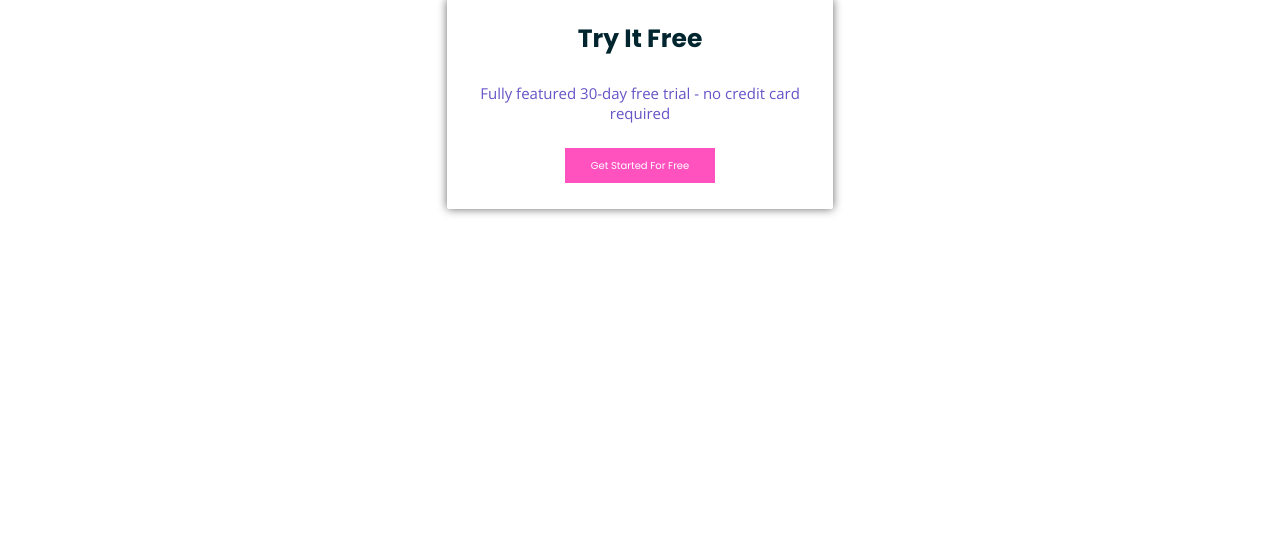
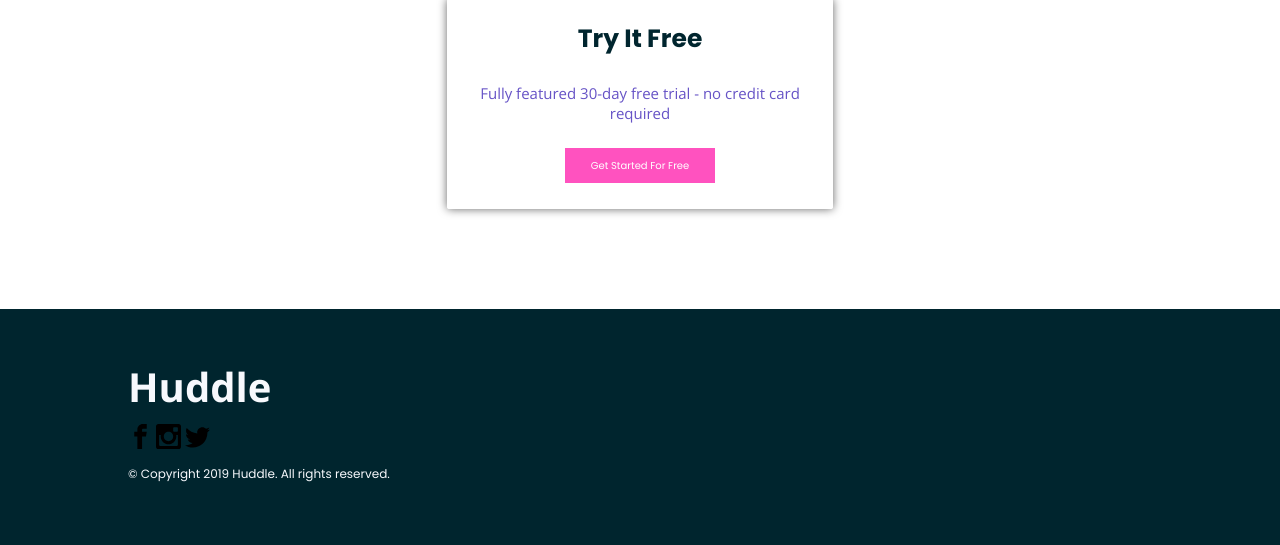
Before and after one commit to AndreiSold/HuddleDesign, a PHP site: page /index.html in a window 1280 px wide. Shown: the part 1341-1886 px from the top of the page. Before the commit the page ends 1556 px from the top, so only its background shows below. Run offline with PHP 8.4, Linux system fonts and the light colour scheme.

Commit message:
Added the footer and created the social part of it

```diff
--- a/css/app.css
+++ b/css/app.css
@@ -34,6 +34,37 @@ body {
     -o-box-shadow: 0 0 10px rgba(0, 0, 0, 0.6);
 
     min-width: 220px;
+}
+
+#footer {
+    background-color: hsl(192, 100%, 9%);
+    width: 100%;
+    margin-top: 100px;
+}
+
+#footer-grid {
+    display: grid;
+    grid-template: 'social links subscribe';
+    grid-template-columns: 1fr 1fr 1fr;
+    box-sizing: border-box;
+    width: 80%;
+    margin: 0 auto;
+    padding: 50px 0;
+}
+
+.footer-social {
+    grid-area: social;
+    display: block;
+}
+
+.footer-links {
+    grid-area: links;
+    display: block;
+}
+
+.footer-subscribe {
+    grid-area: subscribe;
+    display: block;
 }
 
 .right-content {
@@ -105,8 +136,16 @@ body {
     margin-bottom: 50px !important;
 }
 
+.mb-1 {
+    margin-bottom: 10px !important;
+}
+
 .mt-2 {
     margin-top: 20px !important;
+}
+
+.mt-0 {
+    margin-top: 0 !important;
 }
 
 .centered {
@@ -133,6 +172,35 @@ body {
     width: 90%;
 }
 
+.width-100 {
+    width: 100%;
+}
+
+.text-align-left {
+    text-align: left;
+}
+
+#social-images {
+    width: 25%;
+    display: table;
+}
+
+.social-image-container {
+    display: table-cell;
+}
+
+.social-image {
+    width: 25px;
+    height: 25px;
+}
+
+.footer-paragraph {
+    color: hsl(214, 64%, 98%);
+    font-weight: 400;
+    font-family: Poppins;
+    font-size: 12px;
+}
+
 .get-started-button {
     width: 20%;
     min-width: 150px;
@@ -148,6 +216,13 @@ body {
 
 .get-started-button:hover {
     background-color: hsl(280, 100%, 66%);
+}
+
+.white-title {
+    font-family: "Open Sans";
+    color: hsl(214, 64%, 98%);
+    font-weight: 700;
+    font-size: 40px;
 }
 
 .big-subtitle {
@@ -196,6 +271,11 @@ body {
         width: 90%;
     }
 
+    #footer-grid {
+        grid-template: 'social' 'links' 'subscribe';
+        /*check if text align needed*/
+        text-align: center;
+    }
 }
 
 @media screen and (max-width: 800px) {
--- a/index.html
+++ b/index.html
@@ -72,6 +72,31 @@
     </div>
 </div>
 
+<div id="footer">
+    <div id="footer-grid">
+        <div class="footer-social">
+            <h3 class="white-title width-100 text-align-left mt-0 mb-1">Huddle</h3>
+
+            <div id="social-images">
+                <a href="http://www.facebook.com" class="social-image-container">
+                    <img class="social-image" src="images/facebook.svg" alt="Facebook-Image">
+                </a>
+                <a href="http://www.instagram.com" class="social-image-container">
+                    <img class="social-image" src="images/instagram.svg" alt="Instagram Image">
+                </a>
+                <a href="http://www.twitter.com" class="social-image-container">
+                    <img class="social-image" src="images/twitter.svg" alt="Twitter Image">
+                </a>
+            </div>
+
+            <p class="footer-paragraph">&copy; Copyright 2019 Huddle. All rights reserved.</p>
+        </div>
+
+        <div class="footer-links"></div>
+        <div class="footer-subscribe"></div>
+    </div>
+</div>
+
 </body>
 
 </html>
```
